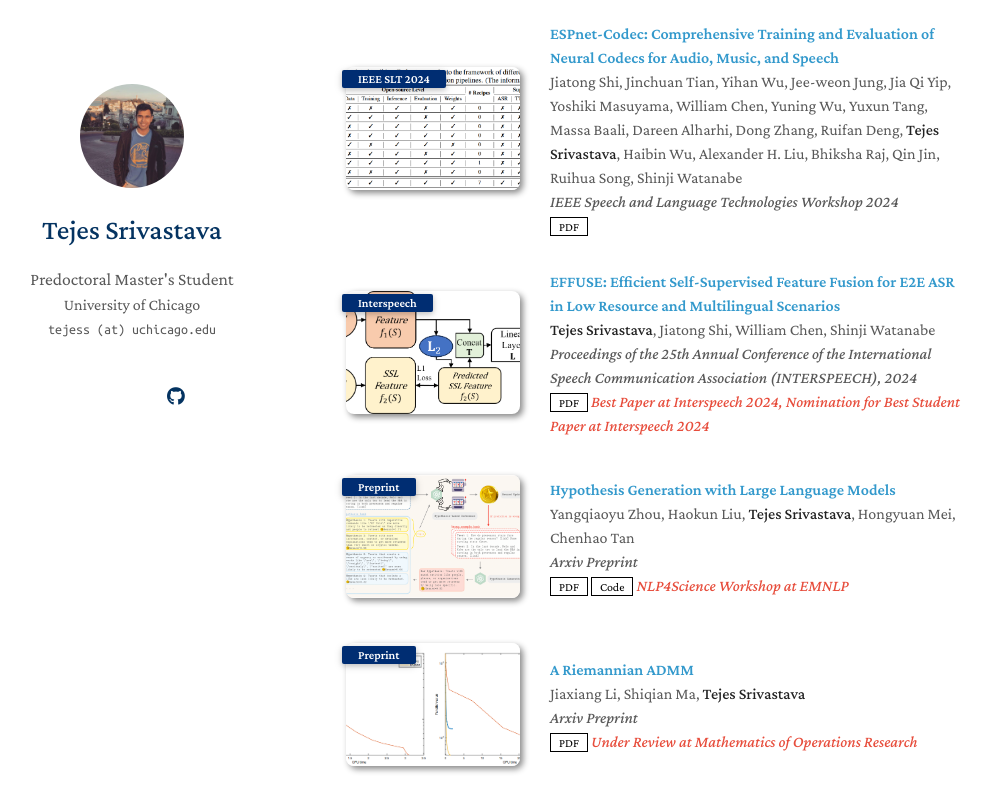
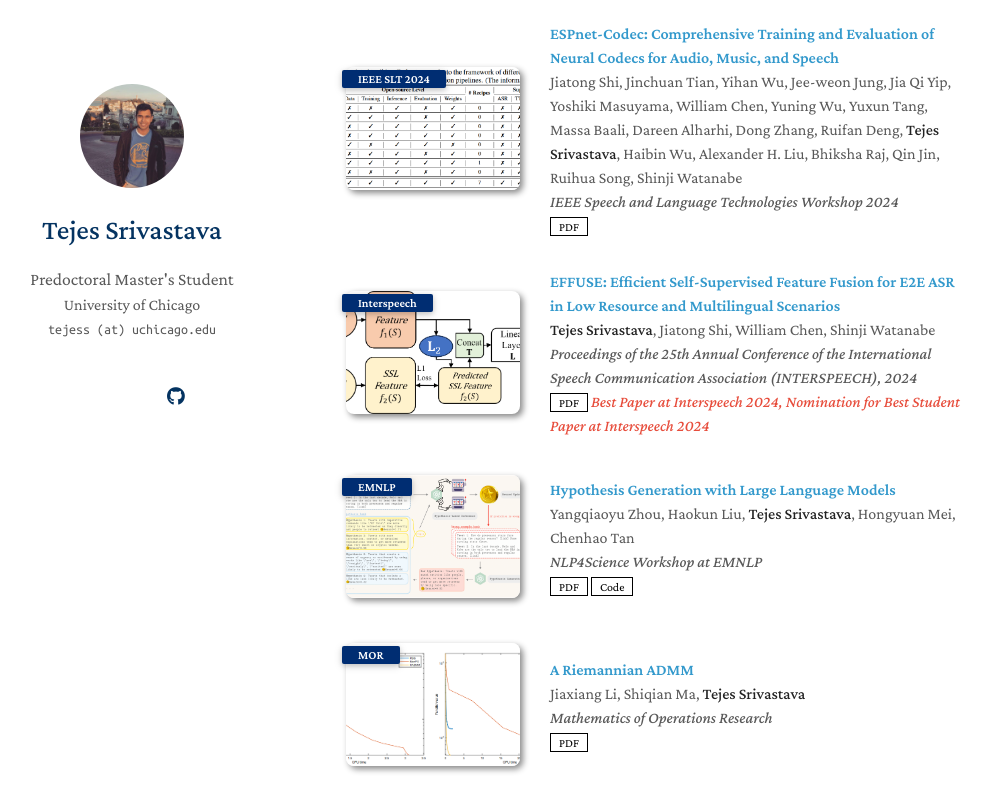
Before and after one commit to tejess/tejess.github.io, a Jekyll site: the page built from index.md, in a window 1280 px wide and 900 px high, scrolled down 993 px. Shown: the top 812 px of the window, without its empty margins (144-1135 px from the left). Built offline with Jekyll 4.4.1, drawn with Linux system fonts in a browser that asks for light colours; a style sheet for code colours, icons or effects is not loaded; our own code applies the rules of GitHub Pages for plain Markdown files.

Commit message:
Update publications.yml

```diff
--- a/_data/publications.yml
+++ b/_data/publications.yml
@@ -24,18 +24,18 @@ main:
 
   - title: "Hypothesis Generation with Large Language Models"
     authors: Yangqiaoyu Zhou, Haokun Liu, <strong>Tejes Srivastava</strong>, Hongyuan Mei, Chenhao Tan
-    conference_short: Preprint
-    conference: Arxiv Preprint
+    conference_short: EMNLP
+    conference: NLP4Science Workshop at EMNLP
     pdf: https://arxiv.org/pdf/2404.04326
     code: https://github.com/ChicagoHAI/hypothesis_generation
     image: ./assets/img/hypogenic_figure1_large_font-1-1.png
-    notes: NLP4Science Workshop at EMNLP
+    notes:
 
 
   - title: "A Riemannian ADMM"
     authors: Jiaxiang Li, Shiqian Ma, <strong>Tejes Srivastava</strong>
-    conference_short: Preprint
-    conference: Arxiv Preprint
+    conference_short: MOR
+    conference: Mathematics of Operations Research
     pdf: https://arxiv.org/pdf/2404.04326
     image: ./assets/img/radmm.png
-    notes: Under Review at Mathematics of Operations Research
+    notes:
```
